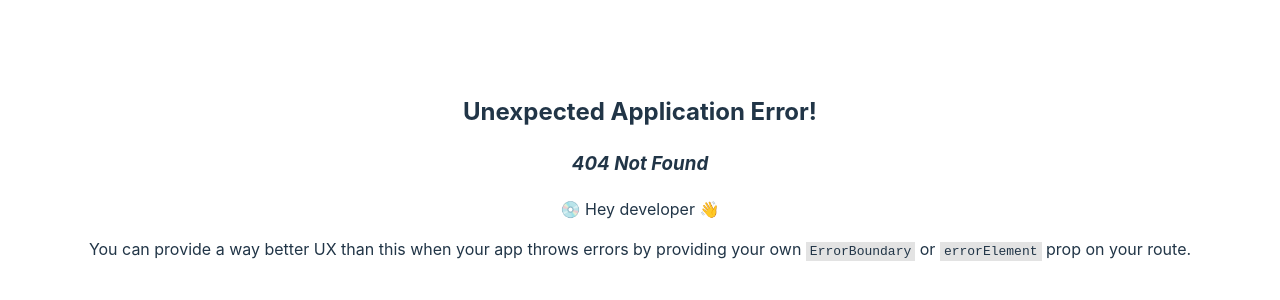
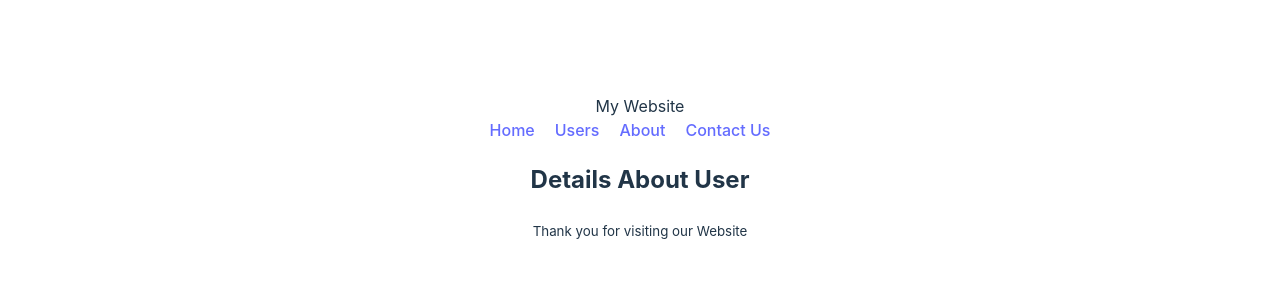
Before and after one commit to md-nasim-mondal/introduction-to-react-router, a React (Vite) app: page /user/1 in a window 1280 px wide. Before the commit this address had no page. Shown: the part 224-524 px from the top of the page. Built offline with nearby package versions, Linux system fonts and the light colour scheme.

Commit message:
we can now find out users details dynamically

```diff
--- a/src/components/User/User.jsx
+++ b/src/components/User/User.jsx
@@ -1,23 +1,24 @@
-import PropTypes from 'prop-types';
-const User = ({user}) => {
-    const {id, name, email, phone} = user;
+import PropTypes from "prop-types";
+import { Link } from "react-router-dom";
+const User = ({ user }) => {
+  const { id, name, email, phone } = user;
   const userStyle = {
-        border: '2px solid yellow',
-        padding: '5px',
-        borderRadius: '20px'
-    }
+    border: "2px solid yellow",
+    padding: "5px",
+    borderRadius: "20px",
+  };
   return (
     <div style={userStyle}>
       <h2>Name: {name} </h2>
       <p>Email: {email} </p>
       <p>Phone: {phone} </p>
+      <Link to={`/user/${id}`}>Show Details</Link>
     </div>
   );
 };
 
-
 User.propTypes = {
   user: PropTypes.array,
-}
+};
 
 export default User;
--- /dev/null
+++ b/src/components/UserDetails/UserDetails.jsx
@@ -0,0 +1,10 @@
+
+const UserDetails = () => {
+    return (
+        <div>
+            <h2>Details About User</h2>
+        </div>
+    );
+};
+
+export default UserDetails;
--- a/src/main.jsx
+++ b/src/main.jsx
@@ -11,6 +11,7 @@
 import About from './components/About/About.jsx';
 import Contact from './components/Contact/Contact.jsx';
 import Users from './components/Users/Users.jsx';
+import UserDetails from './components/UserDetails/UserDetails.jsx';
 
 // const router =createBrowserRouter([
 //   {
@@ -45,6 +46,10 @@
         path: '/users',
         loader: () => fetch('https://jsonplaceholder.typicode.com/users'),
         element: <Users></Users>
+      },
+      {
+        path: '/user/:userId',
+        element: <UserDetails></UserDetails>
       }
     ]
   }
```
Lines whose indentation alone changed are shown as unchanged.
